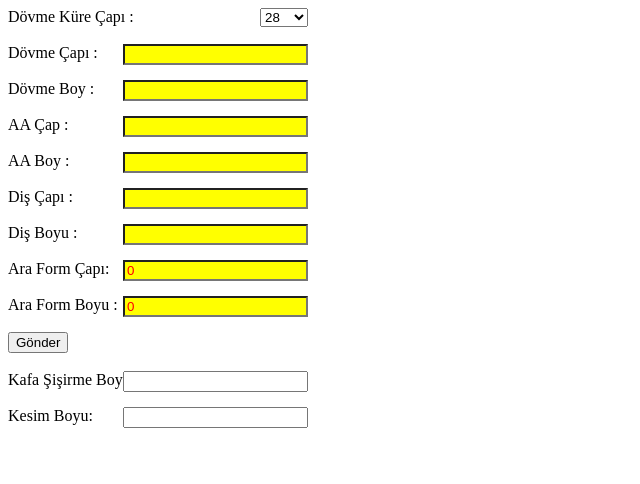
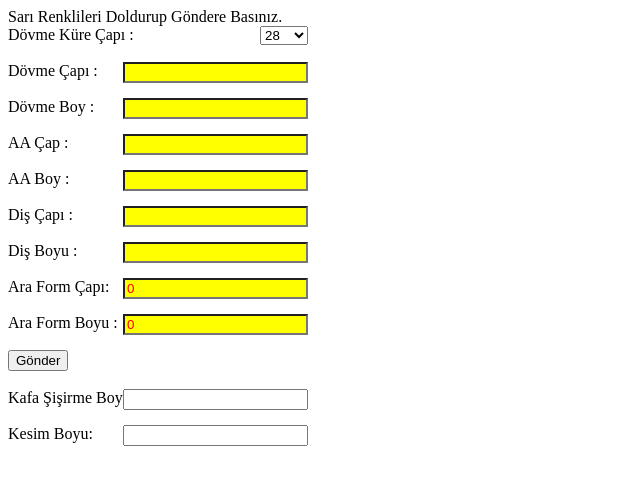
Before and after one commit to ntmataraci/mil, a plain HTML site: page index.html in a window 1280 px wide. Shown: the whole page, without its empty margins (0-640 px from the left). Drawn offline with Linux system fonts and the light colour scheme.

Commit message:
Update index.html

```diff
--- a/index.html
+++ b/index.html
@@ -8,7 +8,7 @@
     <link rel="stylesheet" href="style.css">
 </head>
 <body>
-
+<div class="row">Sarı Renklileri Doldurup Göndere Basınız.</div>
     <div class="row"><div class="formName">Dövme Küre Çapı :</div> <div class="formValue"><select name="" id="sphereDiameter">
 <option value="28">28</option>
 <option value="31">31</option>
```
